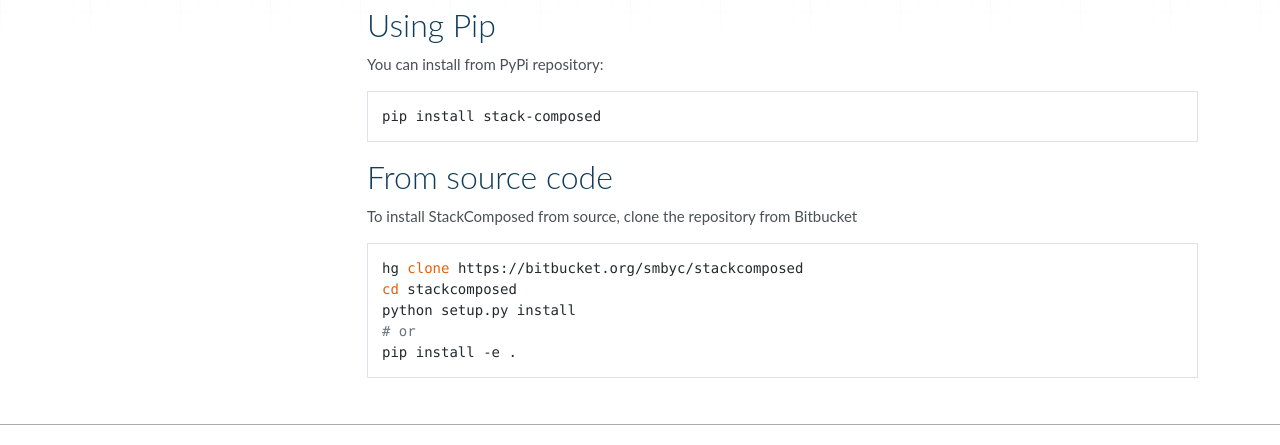
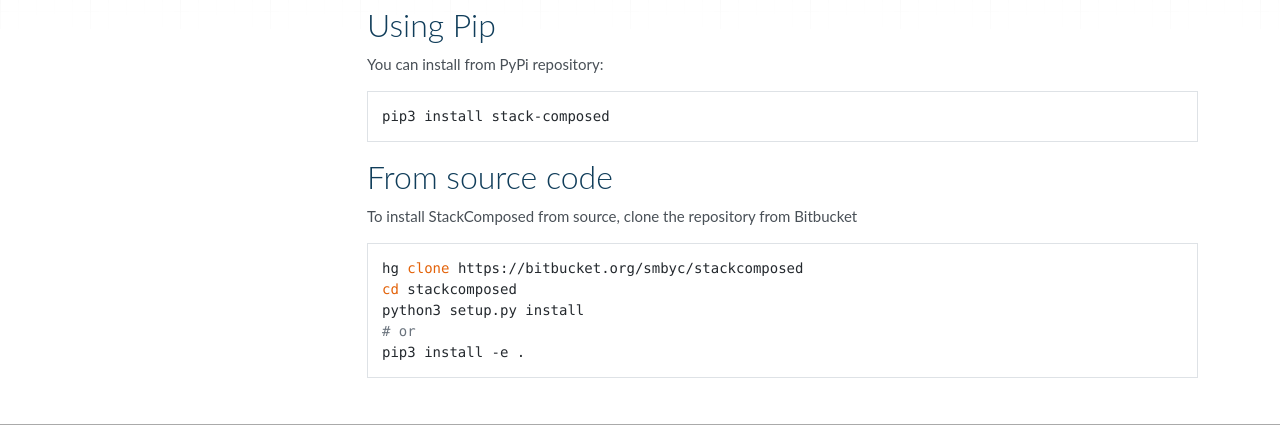
Before and after one commit to SMByC/StackComposed, an MkDocs documentation site: the page built from docs/installation.md, in a window 1280 px wide. Shown: the part 277-722 px from the top of the page. Built offline with MkDocs 1.6.1, drawn with Linux system fonts in a browser that asks for light colours; nearby versions of some CDN libraries; old or Windows-style settings are respelled for this version of MkDocs.

Commit message:
Installation with pip3 and python3

````diff
--- a/docs/installation.md
+++ b/docs/installation.md
@@ -12,7 +12,7 @@
 You can install from PyPi repository:
 
 ```bash
-pip install stack-composed
+pip3 install stack-composed
 ```
 
 ## From source code
@@ -22,7 +22,7 @@
 ```bash
 hg clone https://bitbucket.org/smbyc/stackcomposed
 cd stackcomposed
-python setup.py install
+python3 setup.py install
 # or
-pip install -e .
+pip3 install -e .
 ```
````
